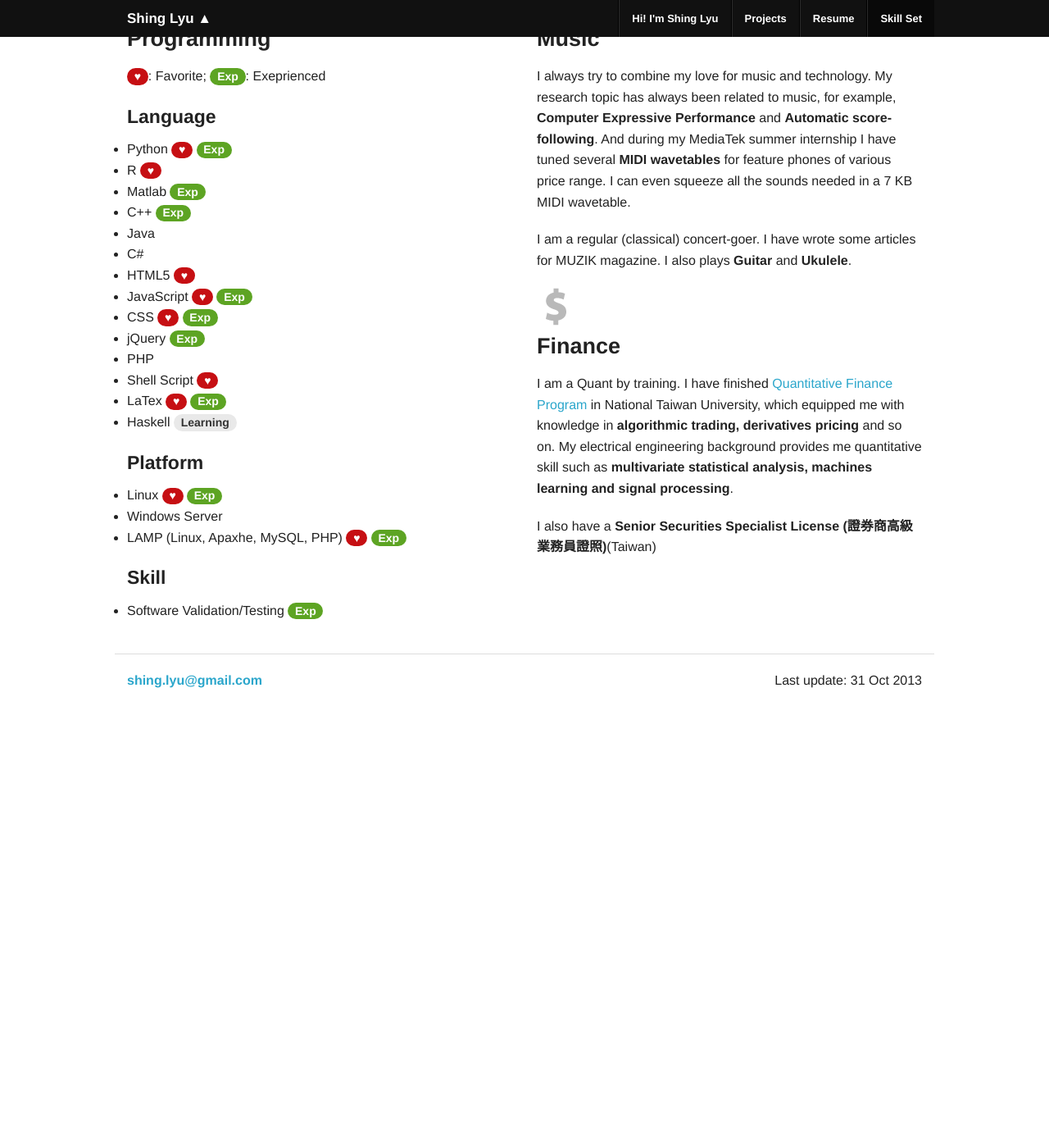
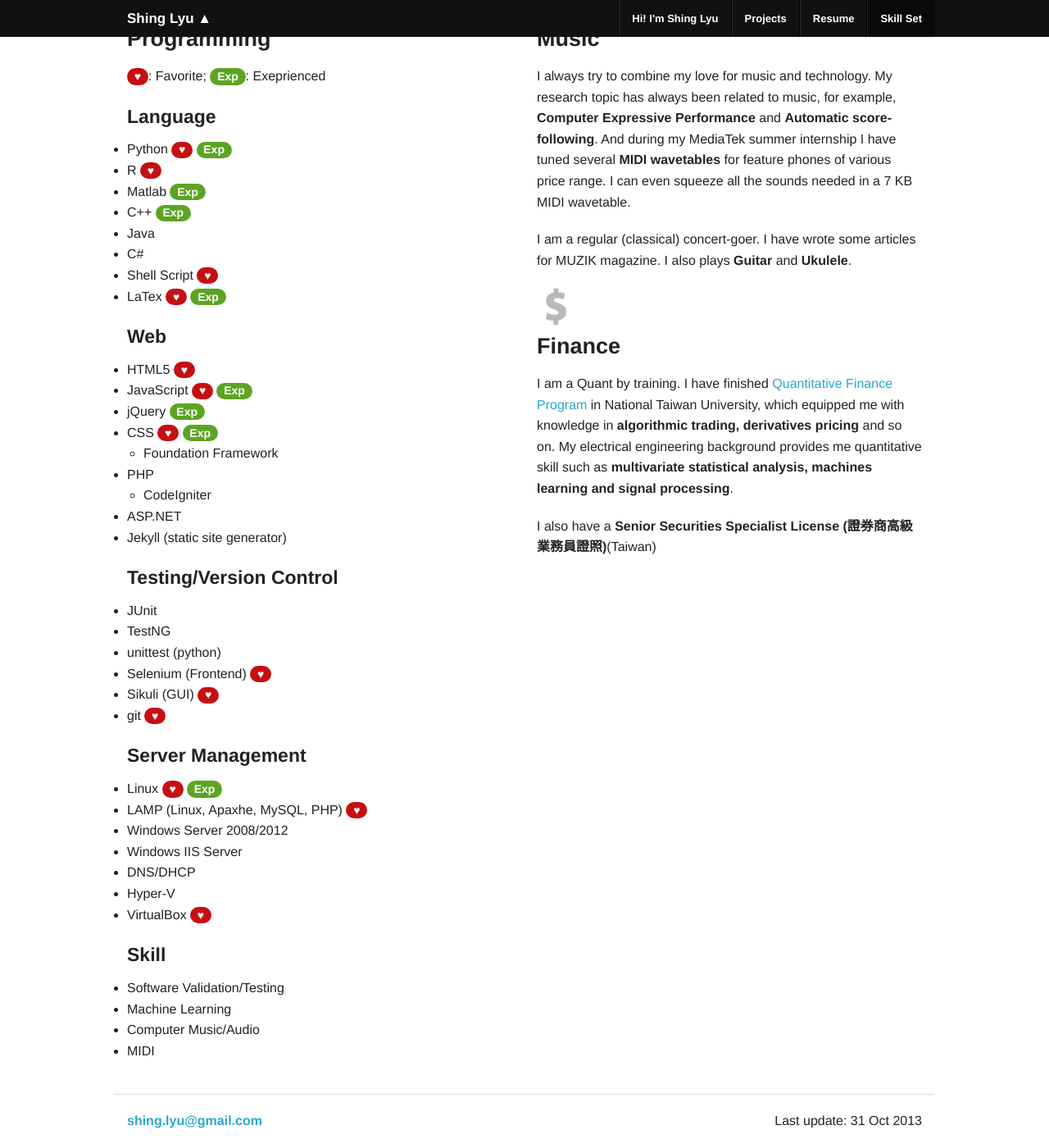
Before and after one commit to shinglyu/shinglyu.github.io, a Jekyll site: the page built from skillset.html, in a window 1280 px wide and 1400 px high, scrolled down 178 px. Shown: the whole window at 82% size. Built offline with Jekyll 4.4.1, drawn with Linux system fonts in a browser that asks for light colours; before the commit the page ends 1041 px from its top, so only the background shows below that.

Commit message:
Updated projects and skillsets

```diff
--- a/resume.html
+++ b/resume.html
@@ -104,7 +104,7 @@ title: Resume
         <hr> <!--=========================================== -->
 
         <div class="large-3 columns">
-            <h4>Project & Coursework </h4>
+            <h4>Projects</h4>
         </div>
         <div class="large-9 columns">
             <p> Please visit the <a href="project.html">Project page</a>.  </p>
@@ -113,7 +113,7 @@ title: Resume
         <hr> <!--=========================================== -->
 
         <div class="large-3 columns">
-            <h4>Project & Coursework </h4>
+            <h4>Skill Set</h4>
         </div>
         <div class="large-9 columns">
             <p>
--- a/skillset.html
+++ b/skillset.html
@@ -22,25 +22,54 @@ css: css/index.css
             <li>C++ <span class="label round success">Exp</span></li>
             <li>Java</li>
             <li>C#</li>
+            <li>Shell Script <span class="label round alert">♥ </span></li>
+            <li>LaTex <span class="label round alert">♥ </span> <span class="label round success">Exp</span></li>
+
+         </ul>
+         <h4>Web</h4>
+         <ul>
             <li>HTML5 <span class="label round alert">♥ </span></li>
             <li>JavaScript <span class="label round alert">♥ </span> <span class="label round success">Exp</span></li>
-            <li>CSS <span class="label round alert">♥ </span> <span class="label round success">Exp</span></li>
             <li>jQuery <span class="label round success">Exp</span></li>
-            <li>PHP</li>
-            <li>Shell Script <span class="label round alert">♥ </span></li>
-            <li>LaTex <span class="label round alert">♥ </span> <span class="label round success">Exp</span></li>
-            <li>Haskell <span class="label round secondary">Learning</span></li>
-
+            <li>CSS <span class="label round alert">♥ </span> <span class="label round success">Exp</span>
+               <ul>
+                  <li>Foundation Framework</li>
+               </ul>
+            </li>
+            <li>PHP
+               <ul>
+                  <li>CodeIgniter</li>
+               </ul>
+            </li>
+            <li>ASP.NET</li>
+            <li>Jekyll (static site generator)</li>
          </ul>
-         <h4>Platform</h4>
+         <h4>Testing/Version Control</h4>
+         <ul>
+            <li>JUnit</li>
+            <li>TestNG</li>
+            <li>unittest (python)</li>
+            <li>Selenium (Frontend) <span class="label round alert">♥ </span> </li>
+            <li>Sikuli (GUI) <span class="label round alert">♥ </span></li>
+            <li>git <span class="label round alert">♥ </span></li>
+         </ul>
+         <h4>Server Management</h4>
          <ul>
             <li>Linux <span class="label round alert">♥ </span> <span class="label round success">Exp</span></li>
-            <li>Windows Server </li>
-            <li>LAMP (Linux, Apaxhe, MySQL, PHP) <span class="label round alert">♥ </span> <span class="label round success">Exp</span></li>
+            <li>LAMP (Linux, Apaxhe, MySQL, PHP) <span class="label round alert">♥ </span></li>
+            <li>Windows Server 2008/2012 </li>
+            <li>Windows IIS Server</li>
+            <li>DNS/DHCP</li>
+            <li>Hyper-V</li>
+            <li>VirtualBox <span class="label round alert">♥ </span> </li>
+
          </ul>
          <h4>Skill</h4>
          <ul>
-            <li>Software Validation/Testing <span class="label round success">Exp</span></li>
+            <li>Software Validation/Testing</li>
+            <li>Machine Learning</li>
+            <li>Computer Music/Audio</li>
+            <li>MIDI</li>
          </ul>
       </div>
       <div class="large-6 columns">
```
Also changed, not shown: project.html (+74 -47 lines), 7 other files.
